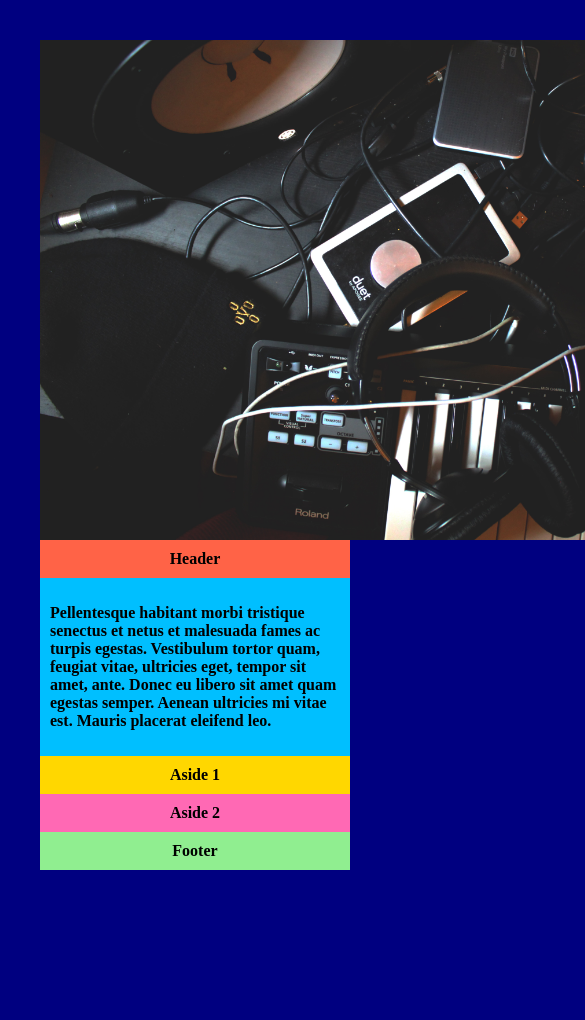
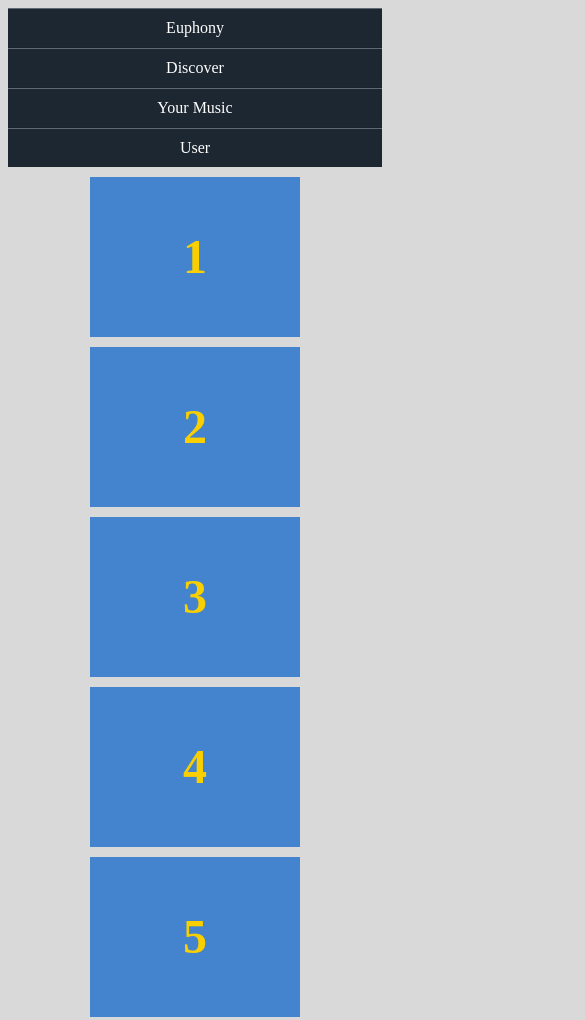
Before and after one commit to ElvinSamuel/euphony, a website: page public/index.html in a window 390 px wide. Shown: the top 1020 px of the page, 585 px wide, since content can reach past the window. Before the commit the page ends 910 px from the top, so only its background shows below. Drawn offline with Linux system fonts and the light colour scheme.

Commit message:
Added a header and responsive 6 squares to the main page

```diff
--- a/public/css/main.css
+++ b/public/css/main.css
@@ -1,73 +1,97 @@
+@import "compass/css3";
+
 html,
 body {
-	background-color: Navy;
+	background-color: #D9D9D9;
 }
 
-.wrapper {
+/*Header*/
+
+.navigation {
+	list-style: none;
+	margin: 0;
+
+	background: #1D2731;
+
+	display: -webkit-box;
+	display: -moz-box;
+	display: -ms-flexbox;
+	display: -webkit-flex;
 	display: flex;
-	flex-flow: row wrap;
+
+	-webkit-flex-flow: row wrap;
+	justify-content: flex-end;
+}
+
+.navigation a {
+	text-decoration: none;
+	display: block;
+	padding: 1em;
+	color: white;
+}
+
+.navigation a:hover {
+	background: darken(deepskyblue, 2%);
+}
+
+@media all and (max-width: 800px) {
+	.navigation {
+		justify-content: space-around;
+	}
+}
+
+@media all and (max-width: 600px) {
+	.navigation {
+		-webkit-flex-flow: column wrap;
+		flex-flow: column wrap;
+		padding: 0;
+	}
+
+	.navigation a {
+		text-align: center;
+		padding: 10px;
+		border-top: 1px solid rgba(255, 255, 255, 0.3);
+		border-bottom: 1px solid rgba(0, 0, 0, 0.1);
+	}
+
+
+	.navigation li:last-of-type a {
+		border-bottom: none;
+	}
+}
+
+/*====================*/
+
+/*Content*/
+
+.flex-container {
+	padding: 0;
+	margin: 0;
+	list-style: none;
+
+	display: -webkit-box;
+	display: -moz-box;
+	display: -ms-flexbox;
+	display: -webkit-flex;
+	display: flex;
+
+	-webkit-flex-flow: row wrap;
+	justify-content: space-around;
+}
+
+.flex-item {
+	background: #4484CE;
+	/*#76323F*/
+	padding: 5px;
+	width: 200px;
+	height: 150px;
+	margin-top: 10px;
+
+	line-height: 150px;
+	color: #F9CF00;
 	font-weight: bold;
+	font-size: 3em;
 	text-align: center;
 }
 
-.wrapper>* {
-	padding: 10px;
-	flex: 1 100%;
-}
-
-.header {
-	background: tomato;
-}
-
-.footer {
-	background: lightgreen;
-}
-
-.main {
-	text-align: left;
-	background: deepskyblue;
-}
-
-.aside-1 {
-	background: gold;
-}
-
-.aside-2 {
-	background: hotpink;
-}
-
-@media all and (min-width: 600px) {
-	.aside {
-		flex: 1 auto;
-	}
-}
-
-@media all and (min-width: 800px) {
-	.main {
-		flex: 3 0px;
-	}
-	.aside-1 {
-		order: 1;
-	}
-	.main {
-		order: 2;
-	}
-	.aside-2 {
-		order: 3;
-	}
-	.footer {
-		order: 4;
-	}
-}
-
-body {
-	padding: 2em;
-}
-
-
-#keyboard {
-	display: flex;
-	flex: 1 100%;
-	max-width: 750px;
-	z-index: -1;
-}
+/*=============================*/
--- a/public/index.html
+++ b/public/index.html
@@ -8,21 +8,23 @@
 </head>
 
 <body>
-	<div>
-		<img id="keyboard" src="./img/keyboardTools.jpg"></img>
-	</div>
+	<!--Header-->
+	<ul class="navigation">
+		<li><a href="#">Euphony</a></li>
+		<li><a href="#">Discover</a></li>
+		<li><a href="#">Your Music</a></li>
+		<li><a href="#">User</a></li>
+	</ul>
 
-	<div class="wrapper">
-		<header class="header">Header</header>
-		<article class="main">
-			<p>Pellentesque habitant morbi tristique senectus et netus et malesuada fames ac turpis egestas. Vestibulum tortor quam, feugiat vitae, ultricies eget, tempor sit amet, ante. Donec eu libero sit amet quam egestas semper. Aenean ultricies mi vitae est.
-				Mauris placerat eleifend leo.</p>
-		</article>
-		<aside class="aside aside-1">Aside 1</aside>
-		<aside class="aside aside-2">Aside 2</aside>
-		<footer class="footer">Footer</footer>
-	</div>
-
+	<!--Content-->
+	<ul class="flex-container">
+		<li class="flex-item">1</li>
+		<li class="flex-item">2</li>
+		<li class="flex-item">3</li>
+		<li class="flex-item">4</li>
+		<li class="flex-item">5</li>
+		<li class="flex-item">6</li>
+	</ul>
 </body>
 
 </html>
```
